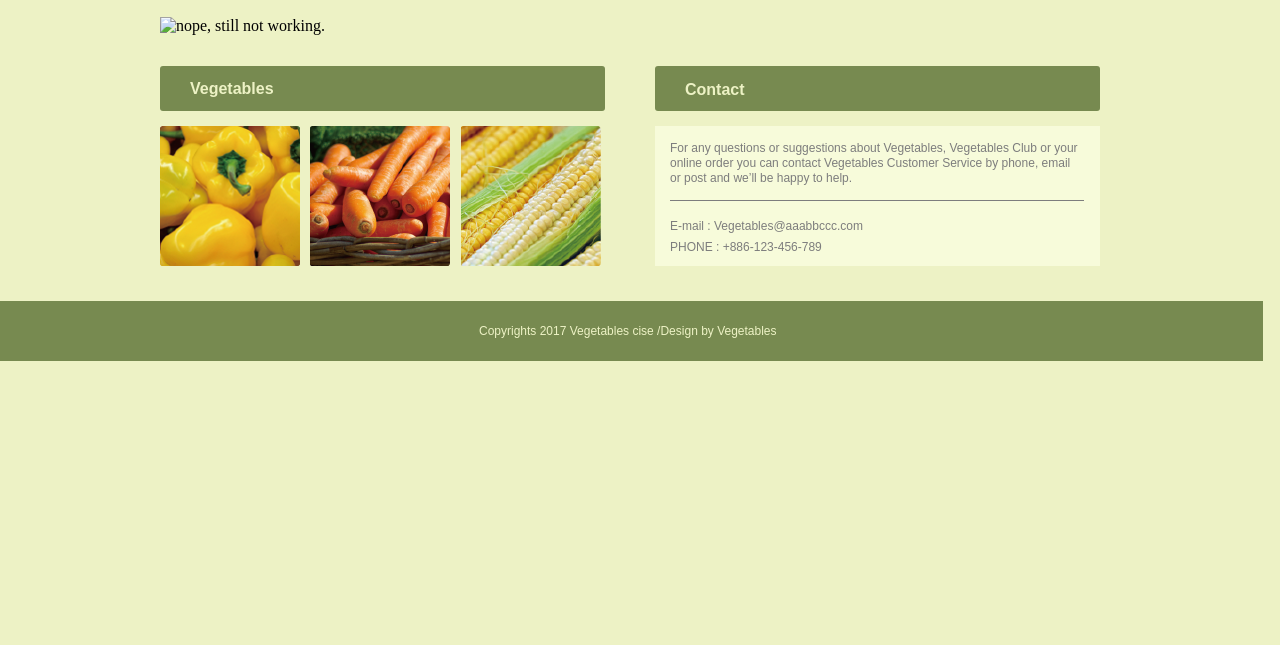
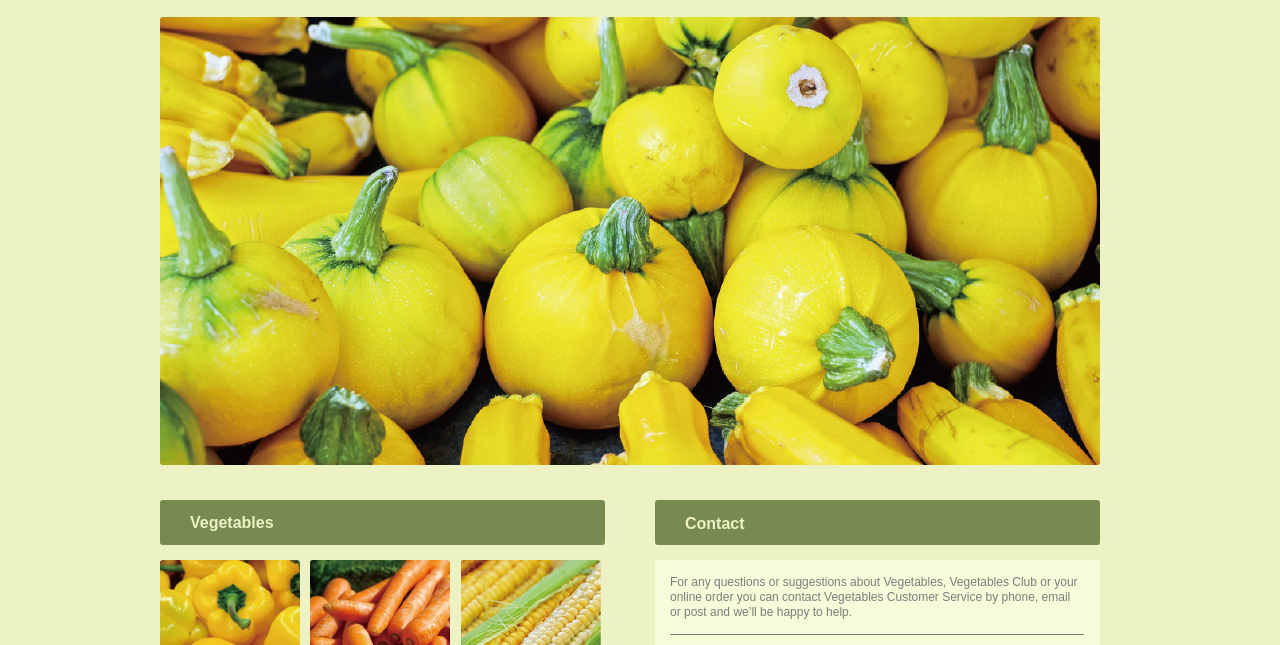
Before and after one commit to EdisonWu2003/Vtuble, a plain HTML site: page index.html in a window 1280 px wide. Shown: the part 155-800 px from the top of the page. Drawn offline with Linux system fonts and the light colour scheme; the site is published under a folder, as on GitHub Pages, so addresses that start at the root find nothing.

Commit message:
Update index.html

```diff
--- a/index.html
+++ b/index.html
@@ -34,7 +34,7 @@
         </ul>
     </div>
 
-    <img src="/img/img_main_pumpkin.png" alt="nope, still not working." class="img_main_pumpkin">
+    <img src="img/img_main_pumpkin.png" alt="nope, still not working." class="img_main_pumpkin">
 
     <div class="mid_part">
         <div class="part_vegetables">
```
